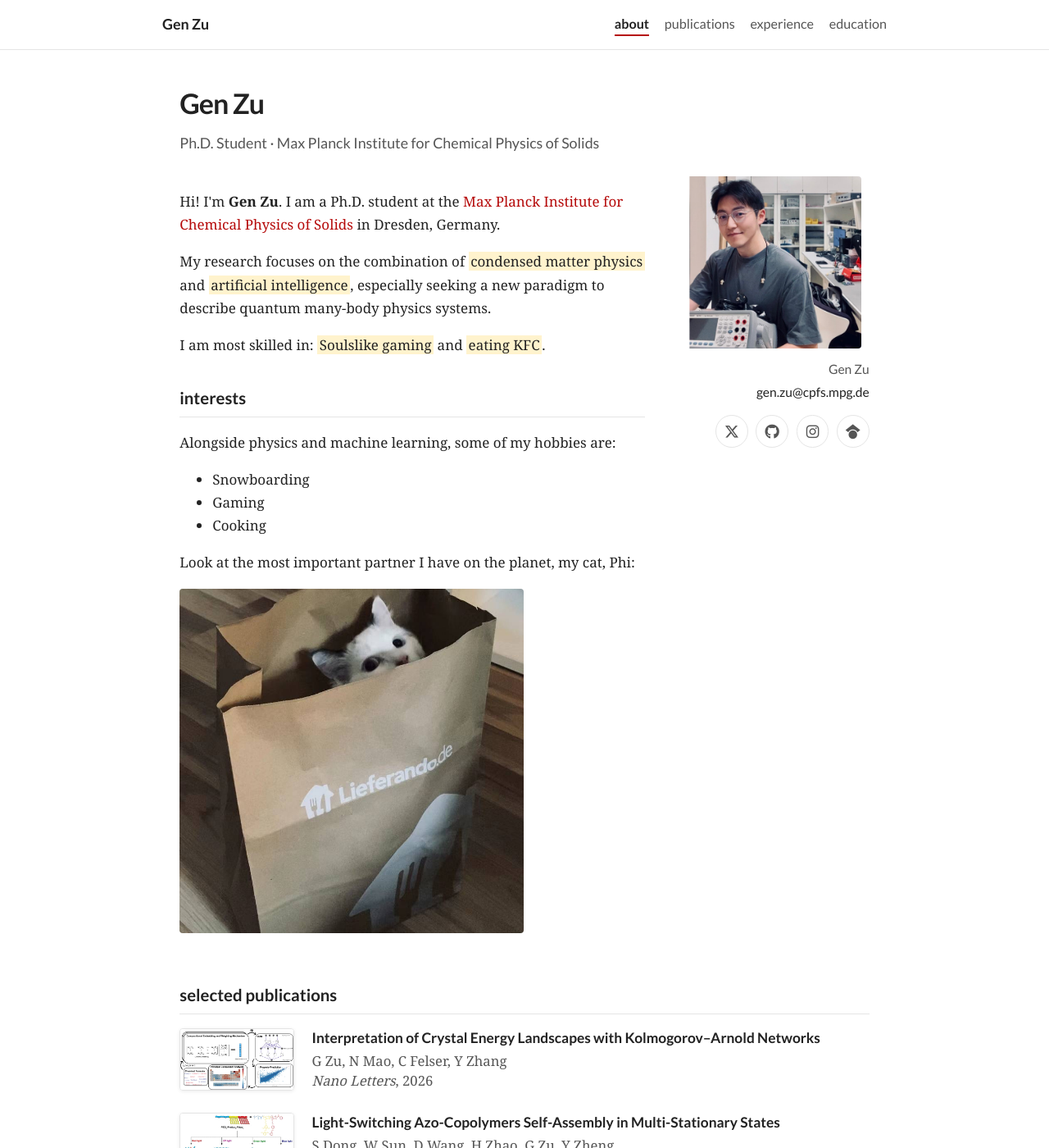
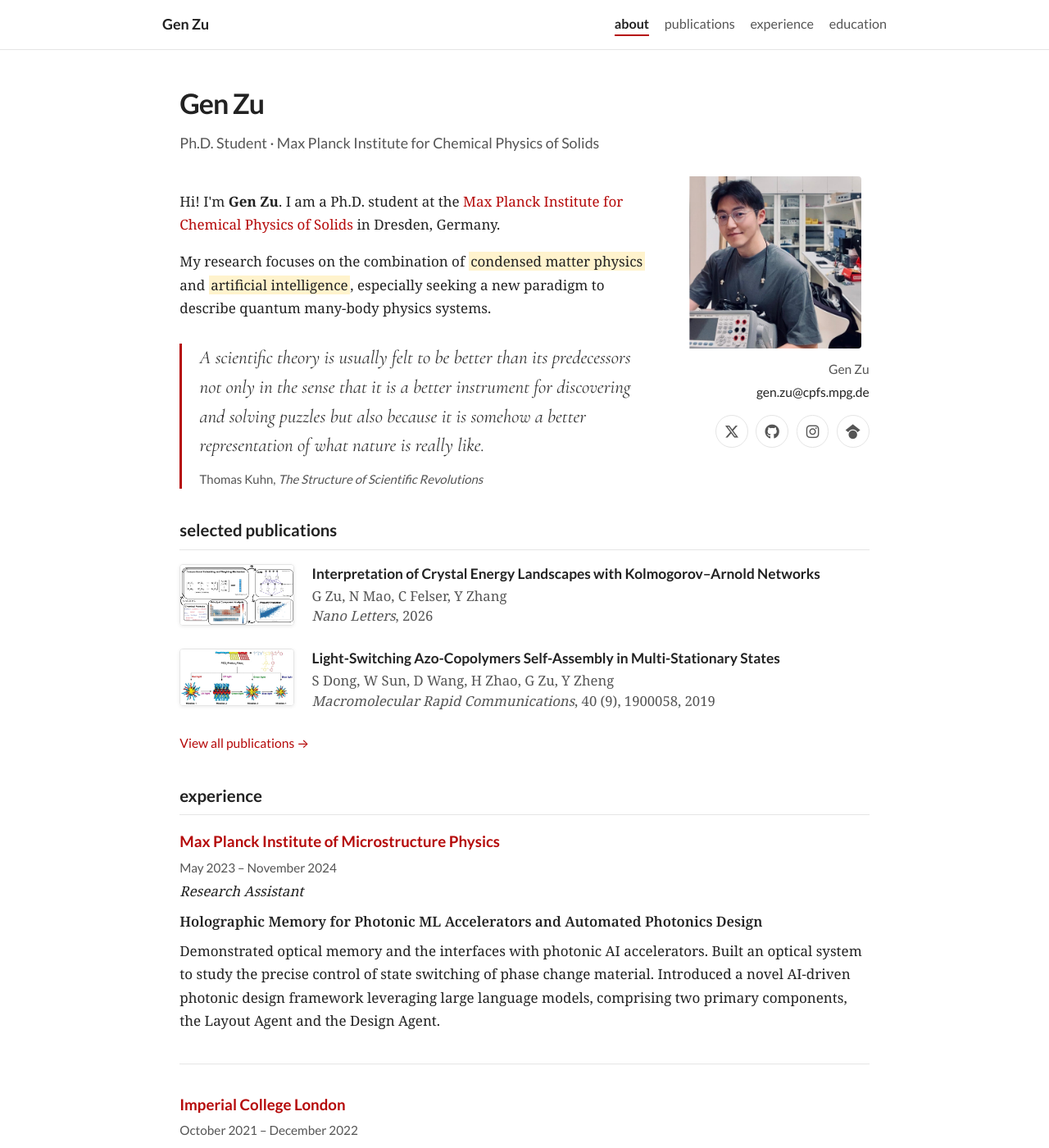
Before and after one commit to genzuuuu/genzuuuu.github.io, a Jekyll site: the page built from index.md, in a window 1280 px wide and 1400 px high. Shown: the whole window at 82% size. Built offline with Jekyll 4.4.1, drawn with Linux system fonts in a browser that asks for light colours.

Commit message:
Remove interests section and add Kuhn epigraph on homepage.
Co-authored-by: Cursor <cursoragent@cursor.com>

```diff
--- a/_includes/head.html
+++ b/_includes/head.html
@@ -11,7 +11,7 @@
 <link rel="icon" href="{{ site.favicon | relative_url }}">
 <link rel="preconnect" href="https://fonts.googleapis.com">
 <link rel="preconnect" href="https://fonts.gstatic.com" crossorigin>
-<link href="https://fonts.googleapis.com/css2?family=Lato:wght@400;700&family=Noto+Serif:wght@400;600;700&display=swap" rel="stylesheet">
+<link href="https://fonts.googleapis.com/css2?family=Cormorant+Garamond:ital,wght@0,400;0,500;1,400;1,500&family=Lato:wght@400;700&family=Noto+Serif:wght@400;600;700&display=swap" rel="stylesheet">
 <link rel="stylesheet" href="https://cdnjs.cloudflare.com/ajax/libs/font-awesome/6.5.2/css/all.min.css" crossorigin="anonymous" referrerpolicy="no-referrer">
 <link rel="stylesheet" href="{{ '/assets/css/main.css' | relative_url }}">
 {% seo %}
--- a/assets/css/main.scss
+++ b/assets/css/main.scss
@@ -446,6 +446,33 @@ a {
   padding: 0 0.15em;
 }
 
+.epigraph {
+  margin: 1.75rem 0 0;
+  padding: 0 0 0 1.25rem;
+  border-left: 3px solid $accent;
+  font-family: "Cormorant Garamond", Georgia, "Times New Roman", serif;
+  font-size: 1.35rem;
+  line-height: 1.55;
+  color: #333;
+
+  p {
+    margin: 0 0 0.75rem;
+    font-style: italic;
+  }
+
+  footer {
+    font-family: $sans;
+    font-size: 0.88rem;
+    font-style: normal;
+    color: $muted;
+    line-height: 1.45;
+  }
+
+  cite {
+    font-style: italic;
+  }
+}
+
 .site-footer {
   border-top: 1px solid $border;
   padding: 1.25rem 0 2rem;
--- a/index.md
+++ b/index.md
@@ -22,22 +22,13 @@ permalink: /
       <span class="mark">artificial intelligence</span>, especially seeking a new
       paradigm to describe quantum many-body physics systems.
     </p>
-    <p>
-      I am most skilled in: <span class="mark">Soulslike gaming</span> and
-      <span class="mark">eating KFC</span>.
-    </p>
 
-    <h2 class="section-heading">interests</h2>
-    <p>Alongside physics and machine learning, some of my hobbies are:</p>
-    <ul>
-      <li>Snowboarding</li>
-      <li>Gaming</li>
-      <li>Cooking</li>
-    </ul>
-    <p>Look at the most important partner I have on the planet, my cat, Phi:</p>
-    <p>
-      <img src="{{ '/images/phi.jpg' | relative_url }}" alt="Phi the cat" class="about-inline-photo">
-    </p>
+    <blockquote class="epigraph">
+      <p>
+        A scientific theory is usually felt to be better than its predecessors not only in the sense that it is a better instrument for discovering and solving puzzles but also because it is somehow a better representation of what nature is really like.
+      </p>
+      <footer>Thomas Kuhn, <cite>The Structure of Scientific Revolutions</cite></footer>
+    </blockquote>
   </div>
 
   <aside class="about-sidebar profile-card">
```
